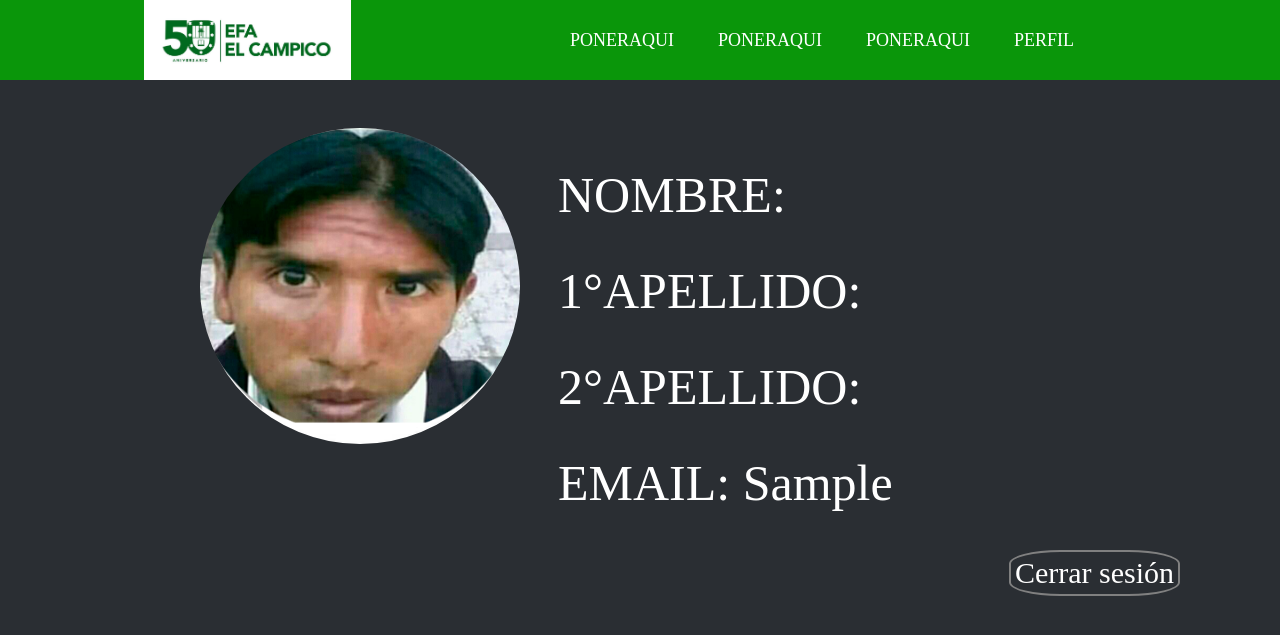
After one commit to zZDANTI/ControlDeSalidas, a PHP site: page /perfilProfesor.php in a window 1280 px wide. The commit adds this page. Shown: the top 635 px of the page. Run offline with PHP 8.4, Linux system fonts and the light colour scheme; the visitor is signed in with stand-in values (Sample User, id 1); some libraries are stand-ins or nearby versions.

Commit message:
Se ha implementado el perfil del profesor
Se ha añadido que al conectarse un usuario le aparezcan sus datos en el perfil de usuario

```diff
--- a/Header/header.css
+++ b/css/controlSalidas.css
@@ -1,14 +1,12 @@
 /*-----------------Header-------------------*/
 
 * {
-    margin: 0;
-    box-sizing: border-box;
+	margin: 0px;
+	padding: 0px;
+	box-sizing: border-box;
 }
 
-body {
-    font-family: sans-serif;
-    padding: 90px 20px 0 ;
-}
+
 
 .header{
     background-color: rgb(10, 150, 10);
@@ -34,7 +32,8 @@ body {
 }
 
 .logo img{
-    width: 68%;
+    width: 100%;
+    height: 80px;
 }
 
 
@@ -75,9 +74,7 @@ body {
 @media (max-width: 768px){
 
 
-    body {
-        padding: 70px;
-    }
+
 
     .header{
         height: 60px;
@@ -124,3 +121,87 @@ body {
 
 
 }
+
+/*-----------------Fin Header-------------------*/
+
+
+/*-----------------Perfil Profesor-------------------*/
+
+
+body{
+    background-color: #2a2e33;
+}
+
+.perfil{
+	width: 60%;
+	font-size: 20px;
+    align-items: center;
+
+}
+
+.imagenPerfil{
+    margin-left: 200px;
+    min-width: 25%;
+	width: 25%;
+    height: 25%;
+    min-height: 25;
+    border-radius: 50%;
+}
+
+.datos_perfil{
+	list-style: none;
+	color: white;
+
+}
+
+.palabras{
+    margin: 5%;
+    font-size: 50px;
+}
+
+.perfilEntero{
+    justify-content: space-between;
+    display: flex;
+    margin-top: 10%;
+}
+
+.salir{
+	font-size: 30px;
+	float: right;
+	padding: 4px;
+	border: 2px solid gray;
+	margin-right: 100px;
+    border-radius: 30%;
+}
+
+.salir a{
+	text-decoration:none;
+	color: white;
+}
+
+@media (max-width: 768px){
+
+    .datos_perfil{
+        font-size: 30px;
+    }
+
+}
+
+@media (max-width: 991px){
+
+    .perfilEntero{
+        display: inline-block;
+        width: 90%;
+    }
+
+    .imagenPerfil{
+        width: 60%;
+    }
+
+    .salir{
+        display: inline-block;
+    }
+
+}
+
+/*-----------------Fin Perfil Profesor-------------------*/
--- a/Header/header.html
+++ b/header.html
@@ -4,7 +4,7 @@
     <meta charset="UTF-8">
     <meta http-equiv="X-UA-Compatible" content="IE=edge">
     <meta name="viewport" content="width=device-width, initial-scale=1.0">
-    <link rel="stylesheet" href="header.css">
+    <link rel="stylesheet" href="css/controlSalidas.css">
     <title>Document</title>
     <script src="https://kit.fontawesome.com/7e5b2d153f.js" crossorigin="anonymous"></script>
     <script defer src="header.js"></script>
--- /dev/null
+++ b/perfilProfesor.php
@@ -0,0 +1,75 @@
+<?php
+	include('php/bloqueo.php');
+	include('php/conexion.php');
+
+?>
+
+
+<!DOCTYPE html>
+<html lang="es">
+<head>
+	<title>Perfil del Profesor</title>
+	<link rel="stylesheet" type="text/css" href="css/controlSalidas.css">
+	<script src="https://kit.fontawesome.com/7e5b2d153f.js" crossorigin="anonymous"></script>
+	<script defer src="js/header.js"></script>
+</head>
+
+
+<body>
+	<header class="header">
+        <nav class="nav">
+            <a href="#" class="logo"><img src="Imgs/big-logo.png" alt="logoCampico"></a>
+            <button class="boton">
+                <i class="fas fa-bars"></i>
+            </button>
+            <ul class="nav-menu">
+                <li class="nav-menu-item">
+                    <a href="#" class="nav-menu-link nav_link">PonerAQUI</a>
+                </li>
+                <li class="nav-menu-item">
+                    <a href="#" class="nav-menu-link nav_link">PonerAQUI</a>
+                </li>
+                <li class="nav-menu-item">
+                    <a href="#" class="nav-menu-link nav_link">PonerAQUI</a>
+                </li>
+                <li class="nav-menu-item">
+                    <a href="perfilProfesor.php" class="nav-menu-link nav_link">Perfil</a>
+                </li>
+            </ul>
+
+        </nav>
+    </header>
+
+	<div class="perfilEntero">
+		<img src="Imgs/icono_usuario.jpg" class="imagenPerfil">
+
+		<div class="perfil">
+
+			<ul class="datos_perfil">
+				<li class="palabras">
+					NOMBRE:
+				</li>
+				<li class="palabras">
+					1&#176;APELLIDO:
+				</li>
+				<li class="palabras">
+					2&#176;APELLIDO:
+				</li>
+				<li class="palabras">
+					EMAIL: <?php echo ucwords($_SESSION['usuario']);?>
+				</li>
+			</ul>
+
+
+
+
+		</div>
+
+	</div>
+
+	<div class="salir">
+		<a href="php/cerrarSesion.php">Cerrar sesi&oacute;n</a>
+	</div>
+
+</body>
+</html>
--- a/login/cerrarSesion.php
+++ b/php/cerrarSesion.php
@@ -1,5 +1,5 @@
 <?php
     session_start();
     session_destroy();
-    header("location: index.php");
+    header("location: ../index.php");
 ?>
--- a/login/conexion.php
+++ b/php/conexion.php
@@ -2,4 +2,5 @@
 
 $conexion = mysqli_connect('localhost', 'root', '', 'control_de_salidas');
 
+
 ?>
```
Also changed, not shown: ControlAlumno/controlAlum.css (deleted, +0 -23 lines), ControlAlumno/controlAlumno.html (deleted, +0 -30 lines), MenuControlDeSalidas/MenuControl.html (deleted, +0 -38 lines), MenuControlDeSalidas/controlMenu.css (deleted, +0 -112 lines), PerfilProfesor/PerfilProfesor.html (deleted, +0 -56 lines), PerfilProfesor/perfilprofesor.css (deleted, +0 -46 lines), index.php (renamed from login/index.php, +4 -4 lines), login/prueba.php (deleted, +0 -19 lines), php/login.php (renamed from login/login.php, +6 -2 lines), prueba.php (added, +42 -0 lines), Imgs/icono_usuario.jpg, css/login.css (renamed from login/css/login.css), js/header.js (renamed from Header/header.js), php/bloqueo.php (renamed from login/bloqueo.php).
